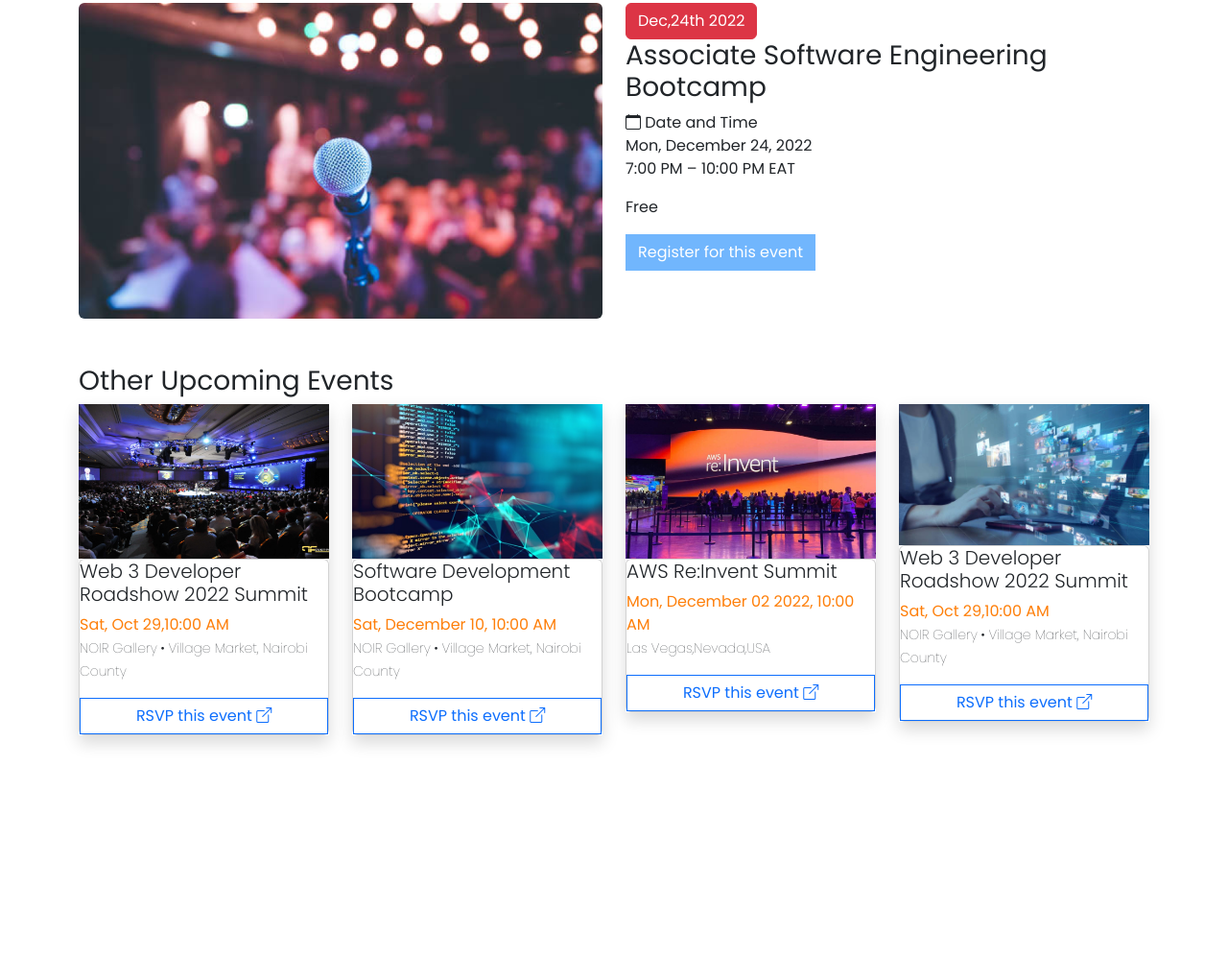
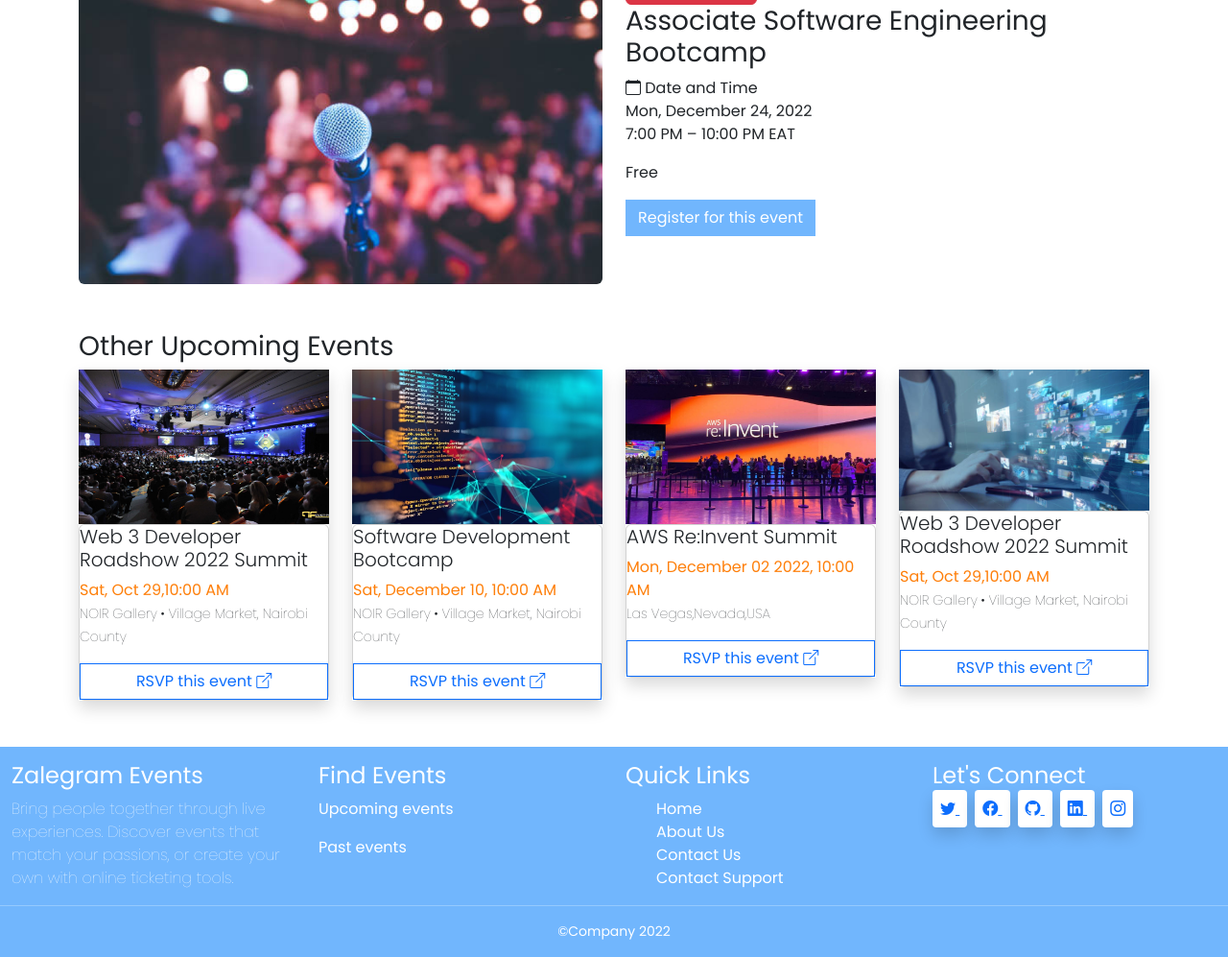
Before and after one commit to faithakinyi/Event-Page, a plain HTML site: page index.html in a window 1280 px wide. Shown: the part 327-1324 px from the top of the page at 96% size. Before the commit the page ends 1141 px from the top, so only its background shows below. Drawn offline with nearby package versions, Linux system fonts and the light colour scheme; files that its build step writes are made by us from their sources.

Commit message:
Continuation

```diff
--- a/index.html
+++ b/index.html
@@ -10,7 +10,7 @@
     <link rel="stylesheet" href="style.css">
 </head>
 <body>
-    <nav class="navbar navbar-expand-lg" style="background-color: #71B6FD;">
+    <nav class="navbar navbar-expand-lg fixed-top" style="background-color: #71B6FD;">
         <div class="container-fluid">
             <a href="#" class="navbar-brand text-white">Zalegram</a>
             <button type="button" class="navbar-toggler" data-bs-toggle="collapse" data-bs-target="#displayMenus" aria-controls="displayMenus" aria-expanded="false" aria-label="Toggle navigation">
@@ -18,8 +18,8 @@
             </button>
             <div class="collapse navbar-collapse" id="displayMenus">
                 <div class="navbar-nav text-white">
-                   <a href="#"class="nav-link active text-white" aria-current="page">Home</a>
-                   <a href="#"class="nav-link text-white">About Us</a>
+                   <a href="index.html"class="nav-link active text-white" aria-current="page">Home</a>
+                   <a href="About Us.html"class="nav-link text-white">About Us</a>
                    <a href="#"class="nav-link text-white">Contact Us</a>
                    <a href="#"class="nav-link btn btn-primary text-white">Register</a>
                 </div>
@@ -27,11 +27,11 @@
         </div>
     </nav>
 
-    <main class="bg-light py-5">
+    <main class="bg-light py-5" style="padding-top: 70px !important">
         <section style="text-align: center;">
             <h1 class="fw-light ">Events Exclusive for you</h1>
             <p class="fw-light ">
-               Brining events closer to you. On a tap of a button. Find all events closer to your location.
+               Bringing events closer to you. On a tap of a button. Find all events closer to your location.
             </p>
             <a href="#" class="btn btn-primary rounded-0">Register for our event</a>
             <a href="#" class="btn btn-success rounded-0"style="background-color: #OE9C3E  !important"><i class="bi-envelope"></i> Subscribe</a>
@@ -115,7 +115,72 @@
 
 
     </div>
-
+    <!-- ========footer section======== -->
+    <div class="container-fluid footer py-3">
+        <div class="class row">
+            <div class="col-lg-3 col-md-6">
+               <h4>Zalegram Events</h4>
+               <p class="fw-lighter">
+                    Bring people together through live
+                    experiences. Discover events that
+                    match your passions, or create your
+                    own with online ticketing tools.
+               </p>
+            </div>
+            <div class="col-lg-3 col-md-6">
+                <h4>Find Events</h4>
+                <p>
+                    <a href="#" class="text-decoration-none text-white">Upcoming events</a>
+                </p>
+                <p>
+                    <a href="#" class="text-decoration-none text-white">Past events</a>
+                </p>
+            </div>
+            <div class="col-lg-3 col-md-6">
+                <h4>Quick Links</h4>
+                <ul class="list-group-flush">
+                    <li class="list-group-item">
+                        <a href="#" class="text-decoration-none text-white">Home</a>
+                    </li>
+                    <li class="list-group-item">
+                        <a href="#" class="text-decoration-none text-white">About Us</a>
+                    </li>
+                    <li class="list-group-item">
+                        <a href="#" class="text-decoration-none text-white">Contact Us</a>
+                    </li>
+                    <li class="list-group-item">
+                        <a href="#" class="text-decoration-none text-white">Contact Support</a>
+                    </li>
+                </ul>
+            </div>
+            <div class="col-lg-3 col-md-6">
+                <h4>Let's Connect</h4>
+                <div>
+                    <a href="#" class="p-2 me-2 shadow bg-white rounded-1">
+                        <i class="bi bi-twitter"></i>
+                    </a>
+                    <a href="#" class="p-2 me-2 shadow bg-white rounded-1">
+                        <i class="bi bi-facebook"></i>
+                    </a>
+                    <a href="#" class="p-2 me-2 shadow bg-white rounded-1">
+                        <i class="bi bi-github"></i>
+                    </a>
+                    <a href="#" class="p-2 me-2 shadow bg-white rounded-1">
+                        <i class="bi bi-linkedin"></i>
+                    </a>
+                    <a href="#" class="p-2 shadow bg-white rounded-1">
+                        <i class="bi bi-instagram"></i>
+                    </a>
+                </div>
+            </div>
+        </div>
+        <div class="row">
+            <hr>
+            <small style="text-align: center;">
+                &copy;Company 2022
+            </small>
+        </div>
+    </div>
 
 
     <script src="bootstrap/js/bootstrap.min.js"></script>
--- a/bootstrap/style.css
+++ b/style.css
@@ -3,3 +3,7 @@
 body{
     font-family: 'Poppins', sans-serif;
 }
+.footer{
+    background-color: #71B6FD;
+    color: #fff;
+}
```
Also changed, not shown: About Us.html (added, +112 -0 lines).
